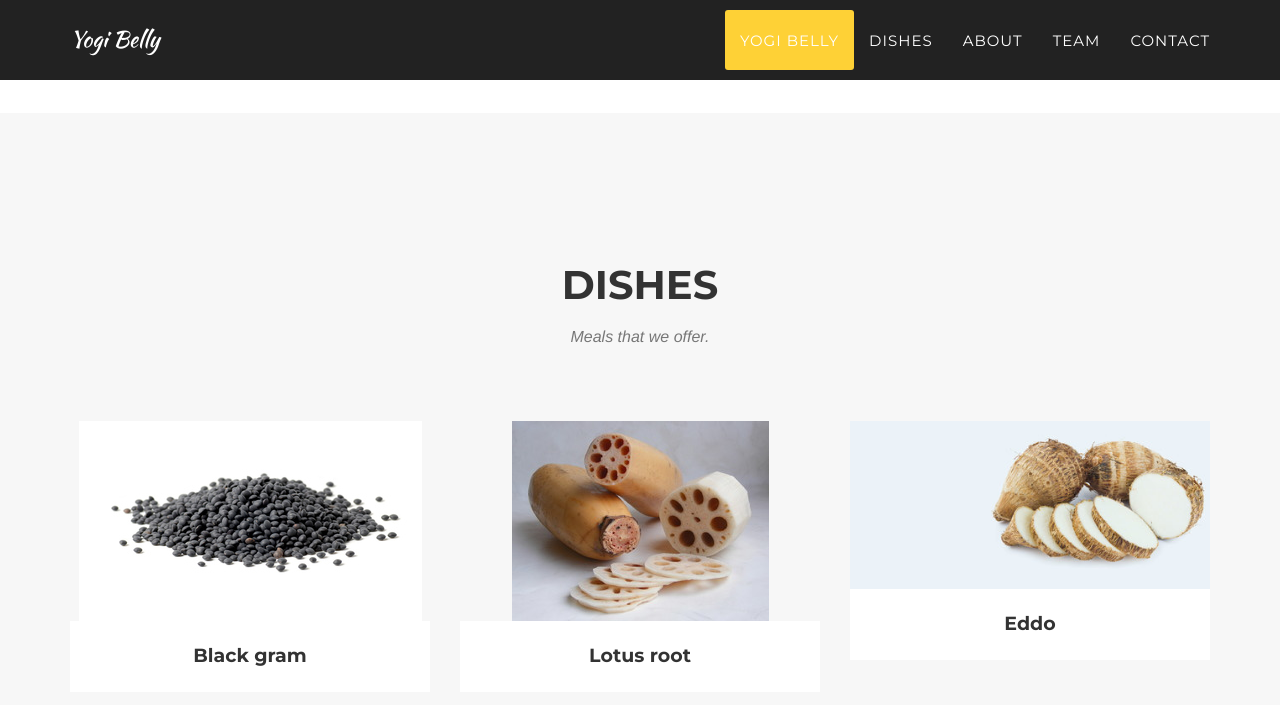
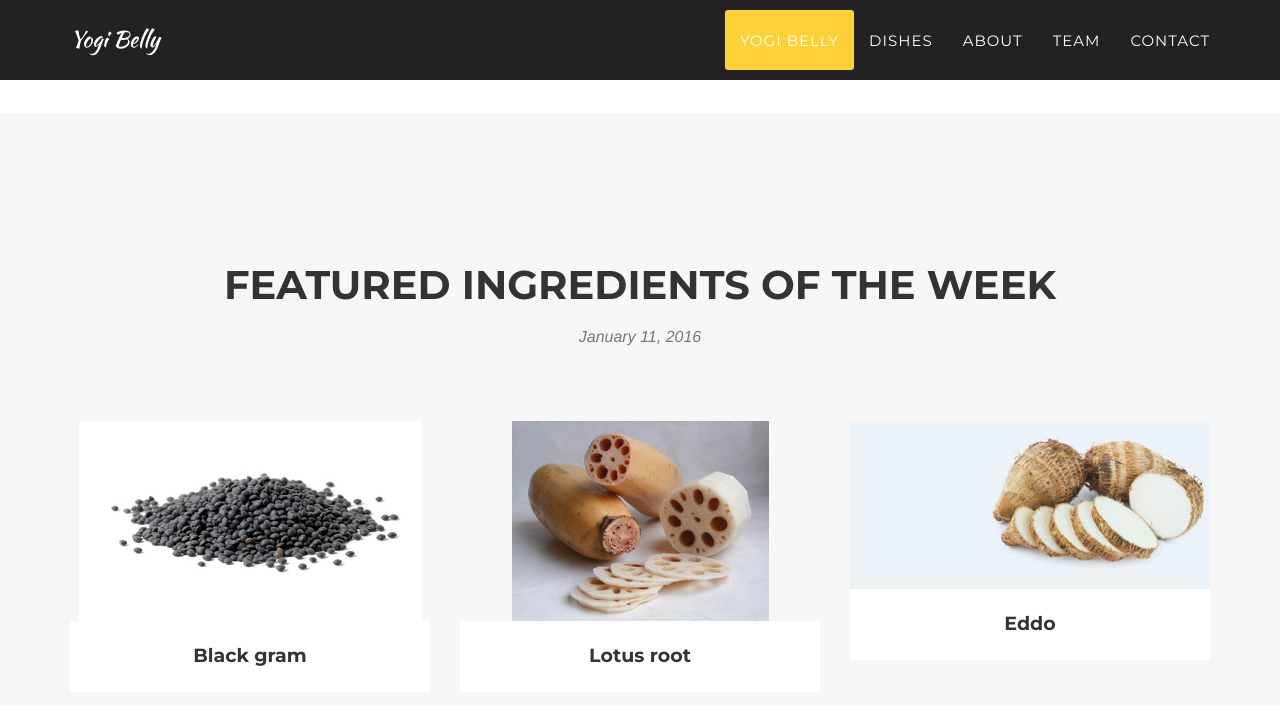
Before and after one commit to yogibelly/yogibelly.github.io, a Jekyll site: the page built from index.html, in a window 1280 px wide and 900 px high, scrolled down 1973 px. Shown: the top 705 px of the window. Built offline with Jekyll 4.4.1, drawn with Linux system fonts in a browser that asks for light colours; some web fonts are replaced.

Commit message:
changed car for biclyce

```diff
--- a/_includes/portfolio_grid.html
+++ b/_includes/portfolio_grid.html
@@ -3,8 +3,8 @@
         <div class="container">
             <div class="row">
                 <div class="col-lg-12 text-center">
-                    <h2 class="section-heading">Dishes</h2>
-                    <h3 class="section-subheading text-muted">Meals that we offer.</h3>
+                    <h2 class="section-heading">Featured Ingredients of the Week</h2>
+                    <h3 class="section-subheading text-muted">January 11, 2016</h3>
                 </div>
             </div>
             <div class="row">
--- a/_includes/services.html
+++ b/_includes/services.html
@@ -43,7 +43,7 @@
                 <div class="col-md-6">
                     <span class="fa-stack fa-4x">
                         <i class="fa fa-circle fa-stack-2x text-primary"></i>
-                        <i class="fa fa-car fa-stack-1x fa-inverse"></i>
+                        <i class="fa fa-bicycle fa-stack-1x fa-inverse"></i>
                     </span>
                     <h4 class="service-heading">Delivery</h4>
                     <p class="text-muted">We offer delivery to the Plateau, Mile-End and Outremont.</p>
```
